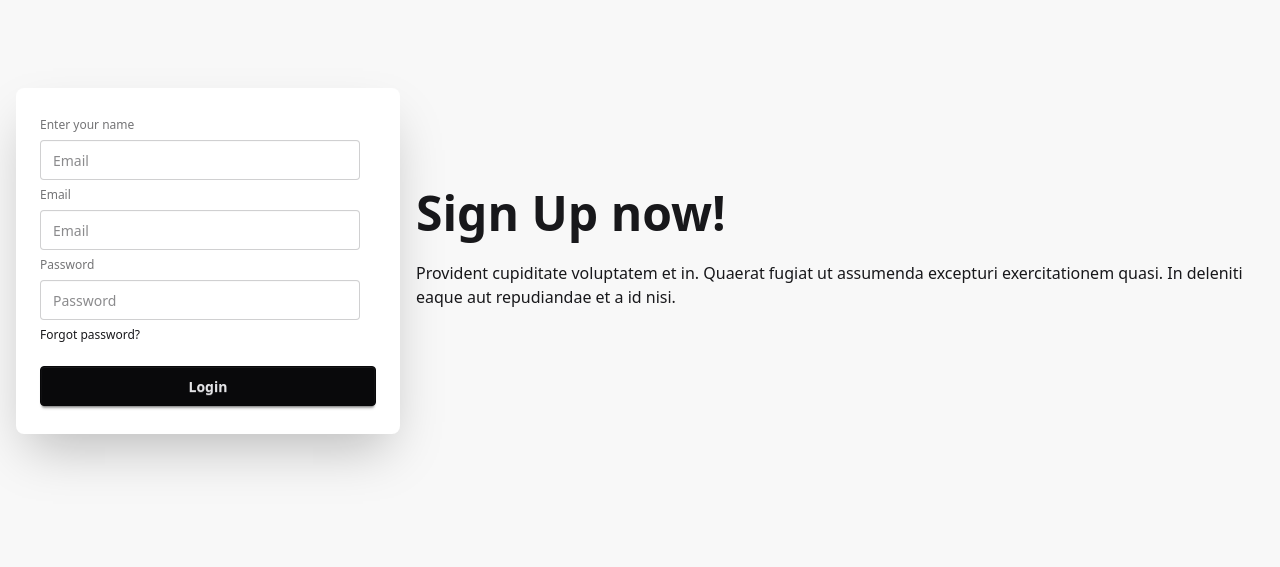
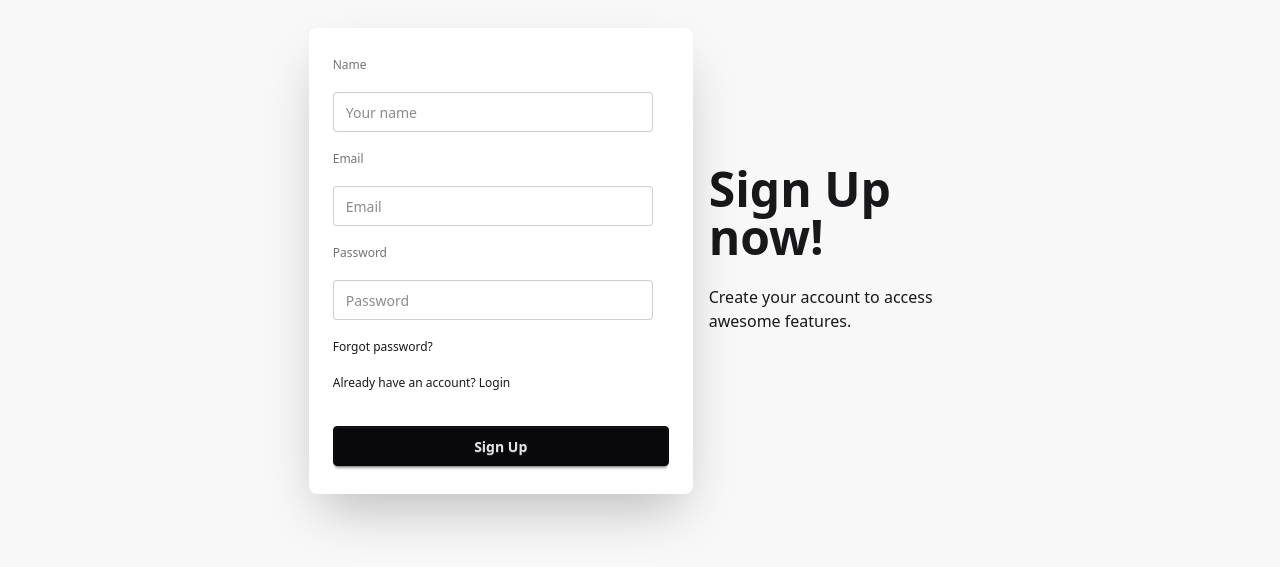
Before and after one commit to riponchandrasaha/bitro-boss-client, a React (Vite) app in the folder FrontEnd/: page /signup in a window 1280 px wide. Shown: the part 139-706 px from the top of the page. Built offline with nearby package versions, Linux system fonts and the light colour scheme; no server answers.

Commit message:
added react hook

```diff
--- a/FrontEnd/package.json
+++ b/FrontEnd/package.json
@@ -18,6 +18,7 @@
     "react": "^19.1.0",
     "react-dom": "^19.1.0",
     "react-google-recaptcha": "^3.1.0",
+    "react-hook-form": "^7.60.0",
     "react-responsive-carousel": "^3.2.23",
     "react-router-dom": "^7.6.2",
     "react-simple-captcha": "^9.3.1",
--- a/FrontEnd/src/pages/SignUp/SignUp.jsx
+++ b/FrontEnd/src/pages/SignUp/SignUp.jsx
@@ -1,30 +1,45 @@
-
+import { useForm } from "react-hook-form";
+import { Link } from "react-router-dom";
 
 const SignUp = () => {
+    const { register, handleSubmit, watch, formState: { errors } } = useForm();
+
+    const onSubmit = (data) => {
+        console.log(data);
+    };
+
     return (
         <div className="hero bg-base-200 min-h-screen">
             <div className="hero-content flex-col lg:flex-row-reverse">
                 <div className="text-center lg:text-left">
                     <h1 className="text-5xl font-bold">Sign Up now!</h1>
-                    <p className="py-6">
-                        Provident cupiditate voluptatem et in. Quaerat fugiat ut assumenda excepturi exercitationem
-                        quasi. In deleniti eaque aut repudiandae et a id nisi.
-                    </p>
+                    <p className="py-6">Create your account to access awesome features.</p>
                 </div>
-                <div className="card bg-base-100 w-full max-w-sm shrink-0 shadow-2xl">
-                    <div className="card-body">
-                        <fieldset className="fieldset">
+                <div className="card bg-base-100 w-full max-w-sm shadow-2xl">
+                    <form onSubmit={handleSubmit(onSubmit)} className="card-body">
+                        <fieldset className="fieldset space-y-3">
+                            <label className="label">Name</label>
+                            <input type="text" {...register("name", { required: true })} placeholder="Your name" className="input" />
+                            {errors.name && <span className="text-red-500">Name is required</span>}
 
-                            <label className="label">Enter your name</label>
-                            <input type="name" className="input"name="name" placeholder="Email" />
                             <label className="label">Email</label>
-                            <input type="email" className="input" placeholder="Email" />
+                            <input type="email" {...register("email", { required: true })} placeholder="Email" className="input" />
+                            {errors.email && <span className="text-red-500">Email is required</span>}
+
                             <label className="label">Password</label>
-                            <input type="password" className="input" placeholder="Password" />
-                            <div><a className="link link-hover">Forgot password?</a></div>
-                            <button className="btn btn-neutral mt-4">Login</button>
+                            <input type="password" {...register("password", { required: true })} placeholder="Password" className="input" />
+                            {errors.password && <span className="text-red-500">Password is required</span>}
+
+                            <div>
+                                <a className="link link-hover">Forgot password?</a>
+                            </div>
+                            <div>
+                                <Link to="/login" className="link link-hover">Already have an account? Login</Link>
+                            </div>
+
+                            <button type="submit" className="btn btn-neutral mt-4">Sign Up</button>
                         </fieldset>
-                    </div>
+                    </form>
                 </div>
             </div>
         </div>
```
Also changed, not shown: 1 other file (tests, documents, lock files or other folders).
